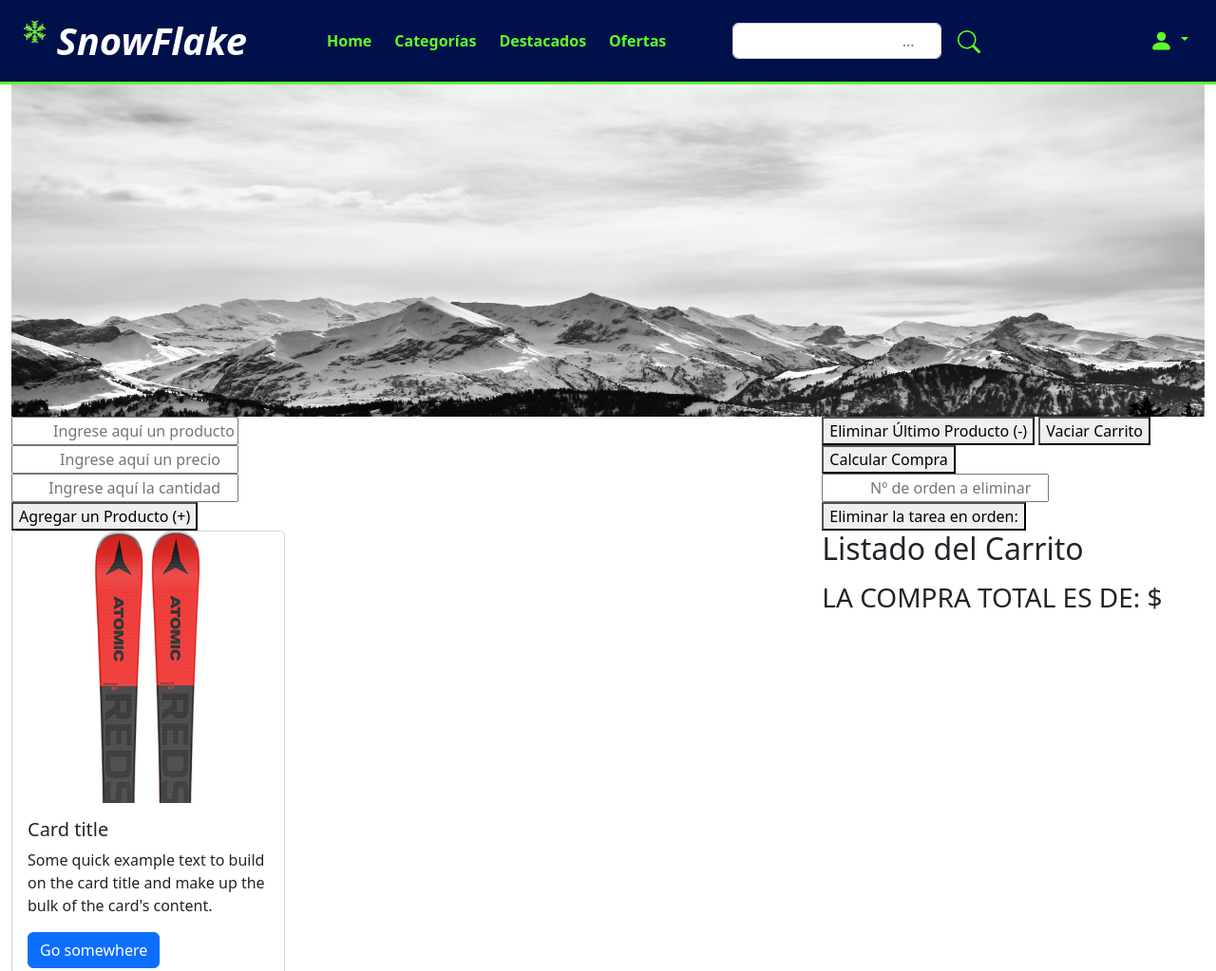
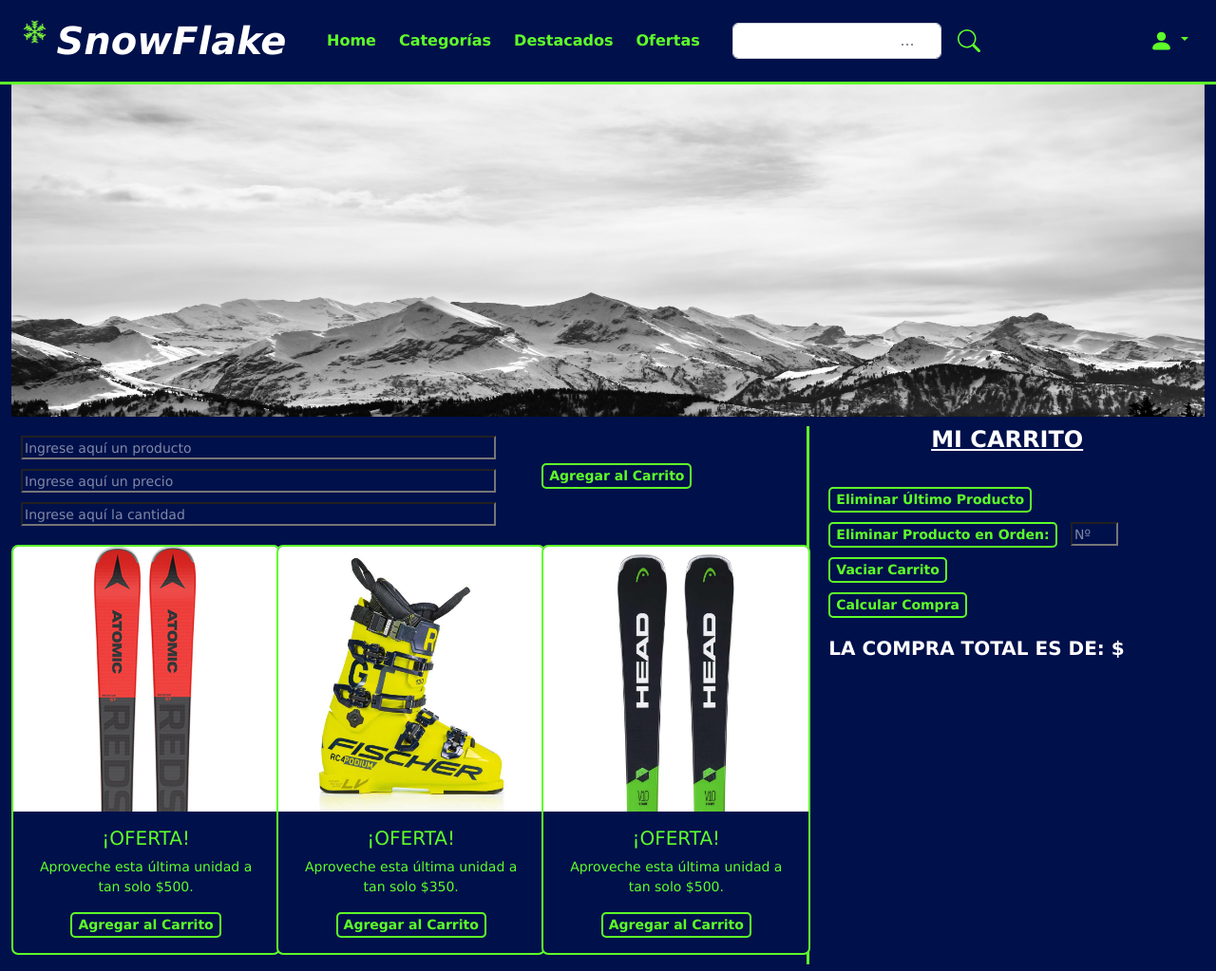
Before and after one commit to rcofreces/tareasRamiroCofreces, a plain HTML site: page ENTREGA 16-08 - CARRITO DE COMPRAS/index.html in a window 1280 px wide. Shown: the top 1023 px of the page at 95% size. Drawn offline with nearby package versions, Linux system fonts and the light colour scheme.

Commit message:
13/08/22

```diff
--- a/ENTREGA 16-08 - CARRITO DE COMPRAS/index.html
+++ b/ENTREGA 16-08 - CARRITO DE COMPRAS/index.html
@@ -81,9 +81,9 @@
             </div>
         </div>
         <!-- CARRITO DE COMPRAS -->
-        <div class="row">
+        <div class="row-carrito">
             <div class="col col-lg-8">
-                <div class="row-1">
+                <div class="row-inputs">
                     <div class="col-1 col-lg-8">
                         <div class="producto">
                             <input type="text" name="inputProducto" class="myInputProducto" placeholder="Ingrese aquí un producto">
@@ -96,57 +96,65 @@
                         </div>
                     </div>
                     <div class="col-2 col-lg-4">
-                        <button type="button" class="agregarProducto">Agregar un Producto (+)</button>
+                        <button type="button" class="agregarProducto">Agregar al Carrito</button>
                     </div>
                 </div>
-                <div class="row-2">
+                <div class="row-img">
                     <div class="col-img col-lg-4">
-                        <div class="card" style="width: 18rem;">
+                      <div class="card" style="width: 17.7rem;">
                         <img src="Tabla 1.jpg" class="card-img-top" alt="...">
                         <div class="card-body">
-                              <h5 class="card-title">Card title</h5>
-                              <p class="card-text">Some quick example text to build on the card title and make up the bulk of the card's content.</p>
-                              <a href="#" class="btn btn-primary">Go somewhere</a>
+                          <h5 class="card-title">¡OFERTA!</h5>
+                          <p class="card-text">Aproveche esta última unidad a tan solo $500.</p>
+                          <button type="button" class="agregarProducto2">Agregar al Carrito</button>
                         </div>
                       </div>
                     </div>
                     <div class="col-img col-lg-4">
-                        <div class="card" style="width: 18rem;">
+                        <div class="card" style="width: 17.7rem;">
                             <img src="Bota.jpg" class="card-img-top" alt="...">
                             <div class="card-body">
-                              <h5 class="card-title">Card title</h5>
-                              <p class="card-text">Some quick example text to build on the card title and make up the bulk of the card's content.</p>
-                              <a href="#" class="btn btn-primary">Go somewhere</a>
+                              <h5 class="card-title">¡OFERTA!</h5>
+                              <p class="card-text">Aproveche esta última unidad a tan solo $350.</p>
+                              <button type="button" class="agregarProducto2">Agregar al Carrito</button>
                             </div>
                           </div>
                     </div>
                     <div class="col-img col-lg-4">
-                        <div class="card" style="width: 18rem;">
+                        <div class="card" style="width: 17.7rem;">
                             <img src="Tabla 2.jpg" class="card-img-top" alt="...">
                             <div class="card-body">
-                              <h5 class="card-title">Card title</h5>
-                              <p class="card-text">Some quick example text to build on the card title and make up the bulk of the card's content.</p>
-                              <a href="#" class="btn btn-primary">Go somewhere</a>
+                              <h5 class="card-title">¡OFERTA!</h5>
+                              <p class="card-text">Aproveche esta última unidad a tan solo $500.</p>
+                              <button type="button" class="agregarProducto2">Agregar al Carrito</button>
                             </div>
                           </div>
                     </div>
                 </div>
             </div>
-            <div class="col col-lg-4">
-                <button type="button" class="eliminarUltimo">Eliminar Último Producto (-)</button>
-                <button type="button" class="vaciarCarrito">Vaciar Carrito</button>
-                <button type="button" class="calcularCompra">Calcular Compra</button>
+            <div class="col-carrito col-lg-4">
               <div>
-                    <input type="number" name="inputOrden" class="myInputOrden" placeholder="Nº de orden a eliminar">
+                <h4><span class="titulo-carrito">MI CARRITO</span></h4>
               </div>
-                <button type="button" class="eliminarOrden">Eliminar la tarea en orden:</button>
               <div>
-                    <h2>Listado del Carrito</h2>
                 <ul class="myList">
                 </ul>
               </div>
               <div>
-                    <h3>LA COMPRA TOTAL ES DE: $<span class="compraTotal"></span></h3>
+                <button type="button" class="eliminarUltimo">Eliminar Último Producto</button>
+              </div>
+              <div>
+                <button type="button" class="eliminarOrden">Eliminar Producto en Orden:</button>
+                <input type="number" name="inputOrden" class="myInputOrden" placeholder="Nº">
+              </div>
+              <div>
+                <button type="button" class="vaciarCarrito">Vaciar Carrito</button>
+              </div>
+              <div>
+                <button type="button" class="calcularCompra">Calcular Compra</button>
+              </div>
+              <div>
+                  <h5><span class="titulo-compra">LA COMPRA TOTAL ES DE: $<span class="compraTotal"></span></h5>
               </div>
             </div>
         </div>
--- a/ENTREGA 16-08 - CARRITO DE COMPRAS/styles.css
+++ b/ENTREGA 16-08 - CARRITO DE COMPRAS/styles.css
@@ -1,6 +1,10 @@
-.container {
+.container-fluid {
     font-family: Verdana;
     font-size: 14px;
+}
+
+body {
+    background-color: rgb(0, 16, 75);
 }
 /* HEADER */
 
@@ -89,21 +93,117 @@
 
 /* CARRITO DE COMPRAS */
 
-/*
-
-input::placeholder {
-    font-size: 13px;
-    color: rgb(136, 136, 136);
-
+.row-carrito {
+    display: flex;
+    background-color: rgb(0, 16, 75);
+    color: white;
+    margin-top: 10px;
 }
 
-input[type]:focus {
-    background-color: rgb(245, 245, 245);
-    box-shadow: 0 0 2px rgb(255, 0, 136);
+.row-inputs {
+    display: flex;
+}
+
+.myInputProducto, .myInputPrecio, .myInputCantidad {
+    height: 25px;
+    width: 500px;
+    color: white;
+    background-color: rgb(0, 16, 75);
+    margin-left: 10px;
+    margin-top: 10px;
+}
+
+.myInputProducto::placeholder, .myInputPrecio::placeholder, .myInputCantidad::placeholder {
+    text-align: start;
+    color: white;
+    opacity: .5;
+}
+
+.myInputProducto[type]:focus, .myInputPrecio[type]:focus, .myInputCantidad[type]:focus {
+    background-color: rgb(0, 16, 75);
+    box-shadow: 0 0 10px rgb(94, 255, 41);
     outline: none;
 }
 
-*/
+.col-2 {
+    margin: auto;
+
+}
+.agregarProducto, .agregarProducto2 {
+    background-color:rgb(0, 16, 75);
+    color: rgb(94, 255, 41);
+    font-weight: bold;
+    border: 2px solid rgb(94, 255, 41);
+    border-radius: 5px;
+}
+
+.row-img {
+    display: flex;
+    margin-top: 20px;
+    margin-bottom: 10px;
+}
+
+.card {
+    background-color: rgb(0, 16, 75);
+    color:rgb(94, 255, 41);
+    text-align: center;
+    border: 2px solid rgb(94, 255, 41);
+    border-radius: 7px;
+}
+
+.col-carrito {
+    border-left: 3px solid rgb(94, 255, 41)
+}
+
+.titulo-carrito {
+    display: flex;
+    font-weight: bold;
+    text-decoration: underline;
+    justify-content: center;
+}
+
+.myList {
+    margin-top: 25px;
+    text-align: start;
+}
+
+.eliminarUltimo, .eliminarOrden, .vaciarCarrito, .calcularCompra {
+    background-color:rgb(0, 16, 75);
+    color: rgb(94, 255, 41);
+    font-weight: bold;
+    border: 2px solid rgb(94, 255, 41);
+    border-radius: 5px;
+    margin-top: 10px;
+    margin-left: 20px;
+}
+
+.myInputOrden {
+    height: 25px;
+    width: 50px;
+    color: white;
+    background-color: rgb(0, 16, 75);
+    margin-left: 10px;
+}
+
+.myInputOrden::placeholder {
+    text-align: start;
+    color: white;
+    opacity: .5;
+}
+
+.myInputOrden[type]:focus {
+    background-color: rgb(0, 16, 75);
+    box-shadow: 0 0 10px rgb(94, 255, 41);
+    outline: none;
+}
+
+.titulo-compra {
+    display: flex;
+    font-weight: bold;
+    justify-content: start;
+    margin-top: 20px;
+    margin-left: 20px;
+}
 
 /* FOOTER */
 
```
Lines whose indentation alone changed are shown as unchanged.
